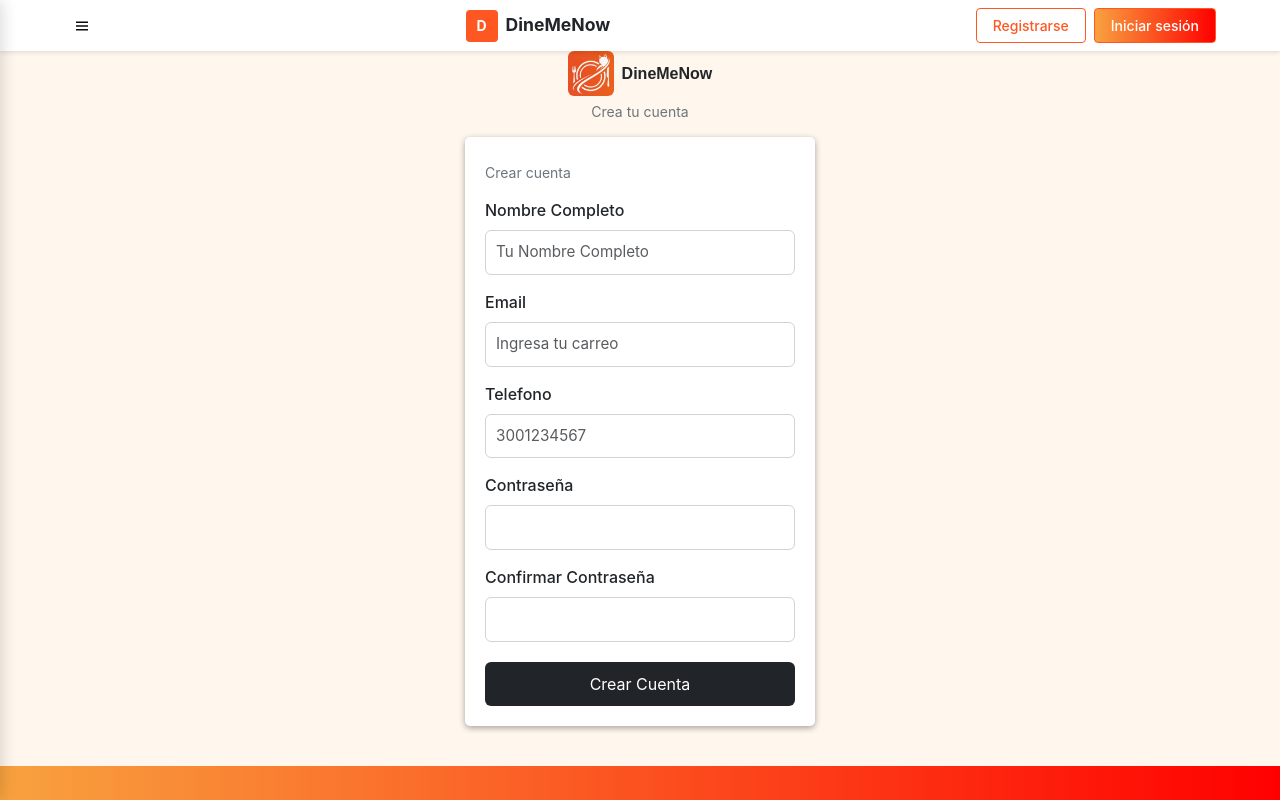
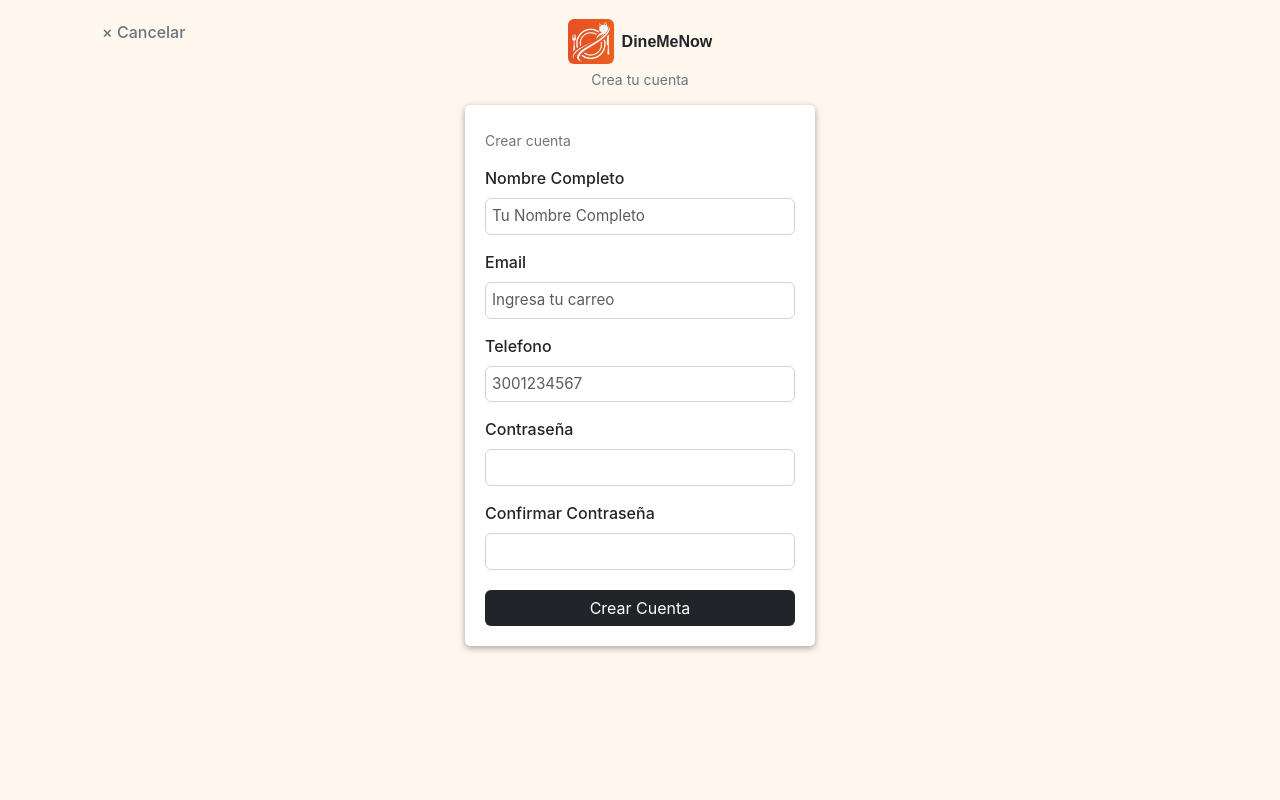
Before and after one commit to RonaldoBarragan/DineMeNow-Frontend, a React (Vite) app: page /CrearCuenta in a window 1280 px wide. Shown: the top 800 px of the page. Built offline with nearby package versions, Linux system fonts and the light colour scheme.

Commit message:
terminado crear cuenta cliente

```diff
--- a/src/App.jsx
+++ b/src/App.jsx
@@ -22,7 +22,7 @@ function App() {
 
   // Define las rutas donde se ocultarán el Header y el Footer.
    // Esto incluye la página de inicio de sesión y cualquier otra ruta que quieras sin el layout estándar.
-   const isSpecialPage = path === '/iniciarsesion' || path === '/verificartoken';
+   const isSpecialPage = path === '/iniciarsesion' || path === '/verificartoken' || path === '/crearcuenta';
 
 
 
--- a/src/components/comIniciarSesion/cardCrearCuenta.jsx
+++ b/src/components/comIniciarSesion/cardCrearCuenta.jsx
@@ -10,7 +10,7 @@ function CardCrearCuenta() {
                     <a className="text-secondary small text-decoration-none">¿No tienes una cuenta?</a>
                 </p>
                 <div className="d-flex justify-content-center mb-1">
-                <Button variant="primary" type="submit" size="sm" style={{ width: '95%', backgroundColor: '#ffffffff',borderColor: '#edeaeaff', color: '#000000ff' }}>
+                <Button href="/CrearCuenta" variant="primary" type="submit" size="sm" style={{ width: '95%', backgroundColor: '#ffffffff',borderColor: '#edeaeaff', color: '#000000ff' }}>
                 Crear Cuenta
                 </Button>
                 </div>
--- a/src/components/comRegistroCliente/botoncancelar.jsx
+++ b/src/components/comRegistroCliente/botoncancelar.jsx
@@ -3,7 +3,7 @@ function BotonCancelar (){
     return (
         <>
         <div className="cancelar">
-            <a href="#" className="cancelar-link">
+            <a href="/" className="cancelar-link">
             &times;
             Cancelar
             </a>
--- a/src/components/estilos/Botoncancelar.css
+++ b/src/components/estilos/Botoncancelar.css
@@ -1,15 +1,13 @@
 .cancelar {
-    position: absolute;
-    top: 0;
-    left: 0;
-    color: #6c757d;
-    margin-top: 1rem;
-    margin-left: 1rem;
-    cursor: pointer;
-    font-size: 1rem;
+    margin: 20px;
 }
 
 .cancelar-link {
     color: #6c757d;
     text-decoration: none;
+    font-size: 16px;
+    font-weight: 500;
 }
+.cancelar-link:hover {
+    opacity: 0.7;             /* Sutil efecto al pasar el mouse */
+}
--- a/src/components/estilos/Formregistrocliente.css
+++ b/src/components/estilos/Formregistrocliente.css
@@ -16,14 +16,14 @@ p{
 }
 /* Estilos de cada etiqueta */
 label {
-     font-weight: 500;
+    font-weight: 500;
     margin-bottom: 5px;
     display: block;
 }
 /* Inputs */
 .form-registro input {
     width: 100%;
-    padding: 10px;
+    padding: 6px;
     border: 1px solid #ced4da;
     border-radius: 6px;
     font-size: 0.95rem;
@@ -32,7 +32,7 @@ label {
 /* Botón */
 .form-registro button {
     width: 100%;
-    padding: 10px;
+    padding: 6px;
     background-color: #212529;
     color: #fff;
     font-size: 1rem;
--- a/src/components/estilos/ImgLogo.css
+++ b/src/components/estilos/ImgLogo.css
@@ -1,10 +1,9 @@
-
 /* Contenedor del logo y el título */
 .logo-registro {
+    margin-top: -45px;
     display: flex; /* Coloca los elementos uno al lado del otro */
     align-items: center; /* Centra verticalmente los elementos */
     justify-content: center; /* Centra horizontalmente los elementos */
-
 
 }
 /* Imagen del logo */
--- a/src/pages/CrearCuentaCliente.jsx
+++ b/src/pages/CrearCuentaCliente.jsx
@@ -4,7 +4,7 @@ import BotonCancelar from "../components/comRegistroCliente/botoncancelar";
 const CrearCuentaCliente=() =>{
     return(
         <>
-
+        <BotonCancelar/>
         <ImgLogo/>
         <Formulario/>
         </>
```
